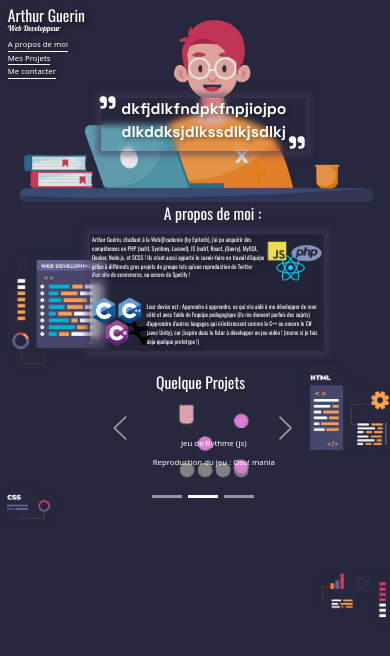
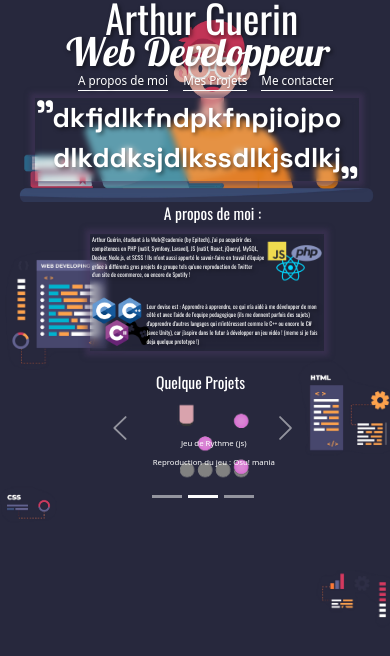
Before and after one commit to Arthuros727/Portfollio, a React (Create React App) app: page / in a window 390 px wide. Shown: the top 656 px of the page. Built offline with nearby package versions, Linux system fonts and the light colour scheme.

Commit message:
commit auto

```diff
--- a/src/App.css
+++ b/src/App.css
@@ -115,16 +115,7 @@ html, .blur{
   width: 52.5vw;
   height: 13.8vw;
   backdrop-filter: blur(3px);
-  /* backdrop-filter: brightness(95%); */
-  /* flex-shrink: 0; */
-  /* margin: 20px; */
-  /* height: calc(150px + 6vw); */
-  /* width: calc(150px + 6vw); */
-  /* border:  solid transparent;
-  background-origin: border-box;
-  background-clip: content-box, border-box;
-  background-size: cover;
-  box-sizing: border-box; */
+
   box-shadow: 0 0 5px 5px rgba(71, 56, 95, 0.5);
   /* height: 500px; */
 }
@@ -170,7 +161,7 @@ html, .blur{
 
 
 #p4:hover + .carousel-caption .carou1 {
-  transform: scale(1.2);
+  transform: scale(1.1);
 }
 
 .carou1 {
@@ -223,8 +214,8 @@ html, .blur{
 .quoteUp{
 
   position: absolute;
-  top: -4vw;
-  left: -1vw;
+  top: -3vw;
+  left: 0vw;
   color: rgb(255, 255, 255);
   font-family: 'Space Grotesk', sans-serif;
   font-size: 10vw;
@@ -284,3 +275,103 @@ html, .blur{
   position: absolute;
   left: 42vw;
 }
+@media only screen and (max-width:1000px){
+
+  .job{
+    font-family: 'Lobster', cursive;
+    font-size: 10vw;
+    text-shadow: 2px 2px 4px rgba(0, 0, 0, 0.5);
+    position: absolute;
+    top: 6vw;
+    left: 17vw;
+    color: white;
+  }
+
+  .name{
+
+    /* transform: translate(-50%, -50%); */
+  color: white;    font-family: "Oswald";
+  font-size: 10vw;
+  text-shadow: 2px 2px 4px rgba(0, 0, 0, 0.5);
+  position: absolute;
+  top: -3vw;
+  left: 27vw;
+  color: white;
+  font-family: "Oswald";
+  /* font-size: 300%; */
+}
+
+.about{
+  /* font-family: 'Lobster', cursive;   */
+  font-size: 3vw;
+  transition: transform .2s;
+  text-shadow: 2px 2px 4px rgba(0, 0, 0, 0.5);
+  position: absolute;
+  top: 18.5vw;
+  border-bottom: solid white 1px;
+  left: 20vw;
+  color: white;
+}
+
+.project{
+  /* font-family: 'Lobster', cursive;   */
+  font-size: 3vw;
+  transition: transform .2s;
+  text-shadow: 2px 2px 4px rgba(0, 0, 0, 0.5);
+  position: absolute;
+  top: 18.5vw;
+  border-bottom: solid white 1px;
+  left: 47vw;
+  color: white;
+}
+
+.call{
+  /* font-family: 'Lobster', cursive;   */
+  font-size: 3vw;
+  transition: transform .2s;
+  text-shadow: 2px 2px 4px rgba(0, 0, 0, 0.5);
+  position: absolute;
+  top: 18.5vw;
+  border-bottom: solid white 1px;
+  left: 67vw;
+  color: white;
+}
+
+.textQuote{
+
+  /* position: absolute;
+  top: 25vw;
+  left: 33vw; */
+  text-shadow: 2px 2px 4px rgba(0, 0, 0, 0.5);
+
+  color: rgb(255, 255, 255);
+  font-family: 'Space Grotesk', sans-serif;
+  font-size: 7vw;
+}
+
+.blurIdea{
+  position: absolute;
+  top: 25vw;
+  left: 9vw;
+  /* padding-top: 1vw;
+  padding-bottom: 1vw;
+  padding-left: 4vw;
+  padding-right: 4vw; */
+
+  width: 83vw;
+  height: 21.5vw;
+  backdrop-filter: blur(3px);
+
+  box-shadow: 0 0 5px 5px rgba(71, 56, 95, 0.5);
+  /* height: 500px; */
+}
+.quoteDown{
+
+  position: absolute;
+  top: 14vw;
+  left: 78vw;
+  color: rgb(255, 255, 255);
+  font-family: 'Space Grotesk', sans-serif;
+  font-size: 10vw;
+}
+}
```
